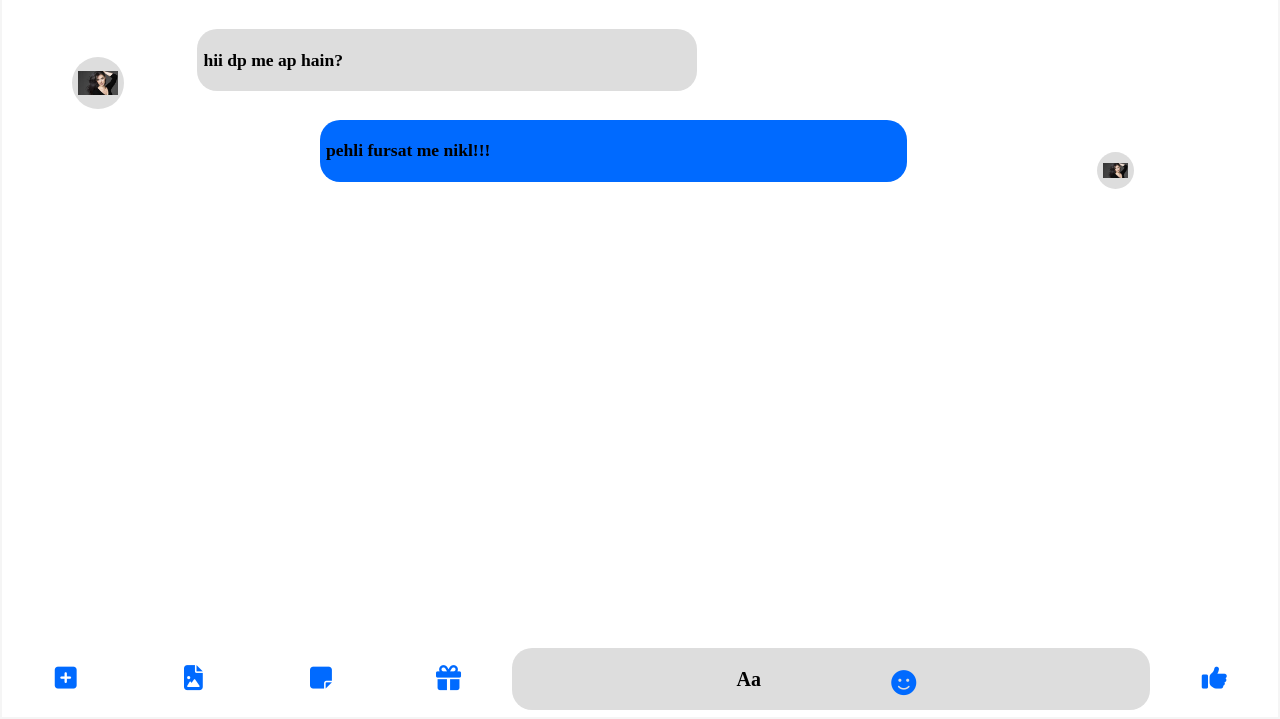
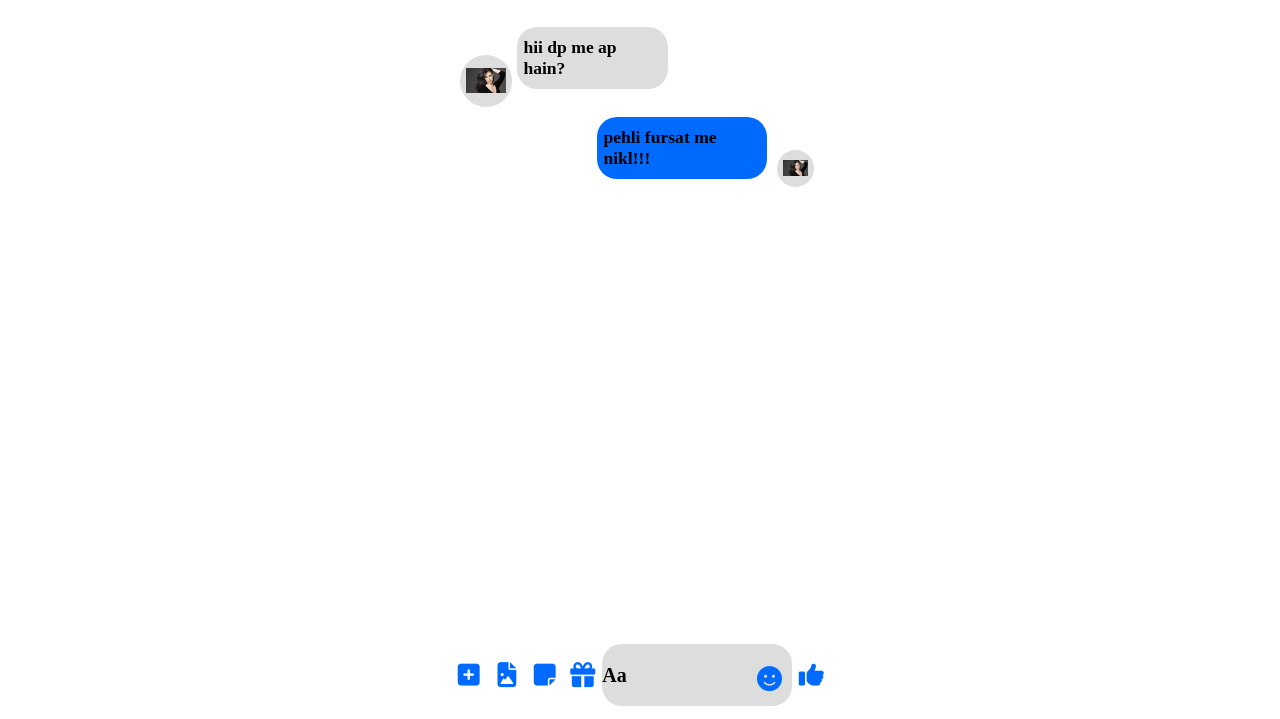
Before and after one commit to MHamzaaa/Messenger-chat-box-clone, a plain HTML site: page index.html in a window 1280 px wide. Shown: the part 85-804 px from the top of the page. Drawn offline with Linux system fonts and the light colour scheme.

Commit message:
final commit

```diff
--- a/index.css
+++ b/index.css
@@ -10,18 +10,14 @@ html {
   /* 10px=1rem */
 }
 
-body{
-    display: flex;
-    justify-content: center;
-    align-items: center;
+
+.container {
+  flex-flow: column;
+  width: 100vw;
+  height: 100vh;
+  /* flex-direction: column; */
 }
 
-.container {
-  width: 100vw;
-  height: 100vh;
-  border: 2px solid whitesmoke;
-  /* flex-direction: column; */
-}
 .flex {
   display: flex;
   justify-content: center;
@@ -34,6 +30,7 @@ body{
   height: 10%;
   display: flex;
   flex-flow: row;
+  width: 38rem;
   border-bottom: 2px solid gray;
 }
 
@@ -224,6 +221,8 @@ body{
 .footer {
   height: 10%;
   display: flex;
+  flex-flow: row;
+  width: 38rem;
 }
 .bone {
   width: 40%;
--- a/index.html
+++ b/index.html
@@ -16,7 +16,7 @@
     ></script>
   </head>
   <body>
-    <div class="container">
+    <div class="container flex">
       <div class="header">
         <div class="aone">
           <div class="profilePic flex">
```
